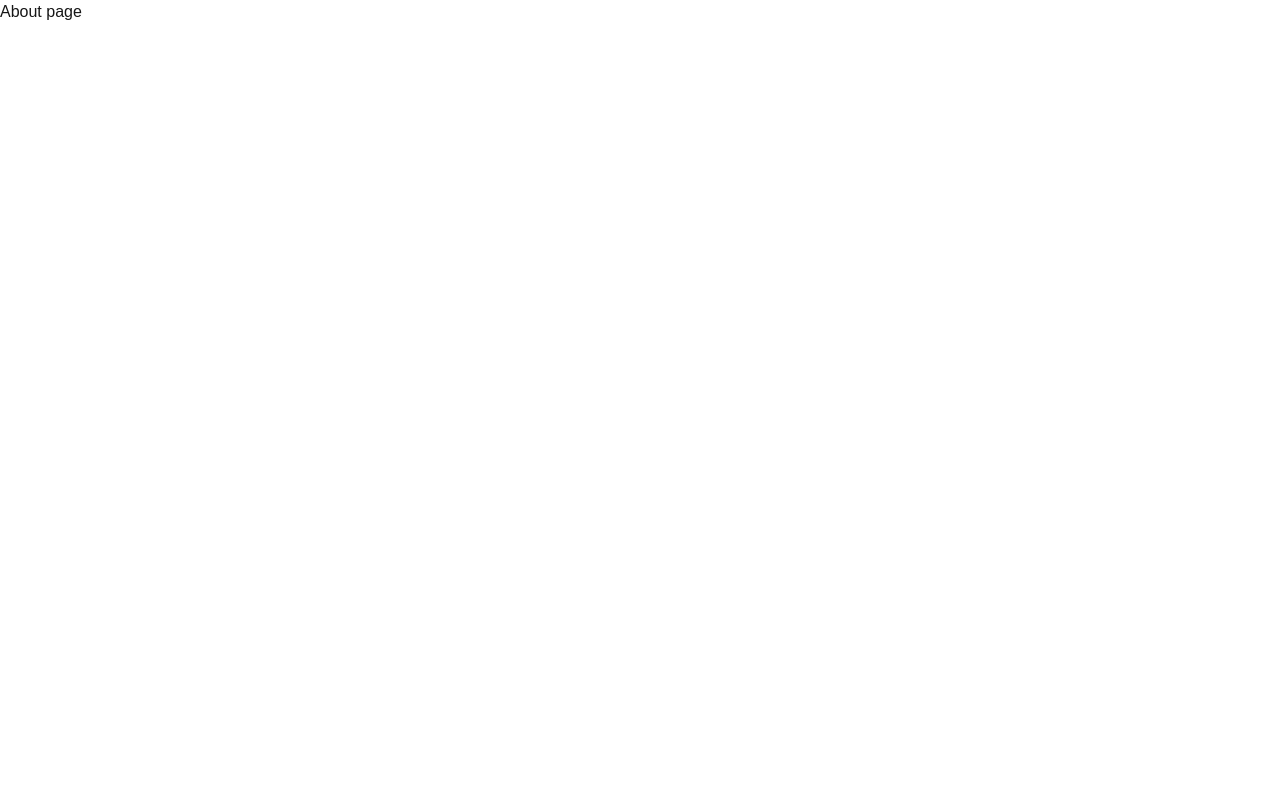
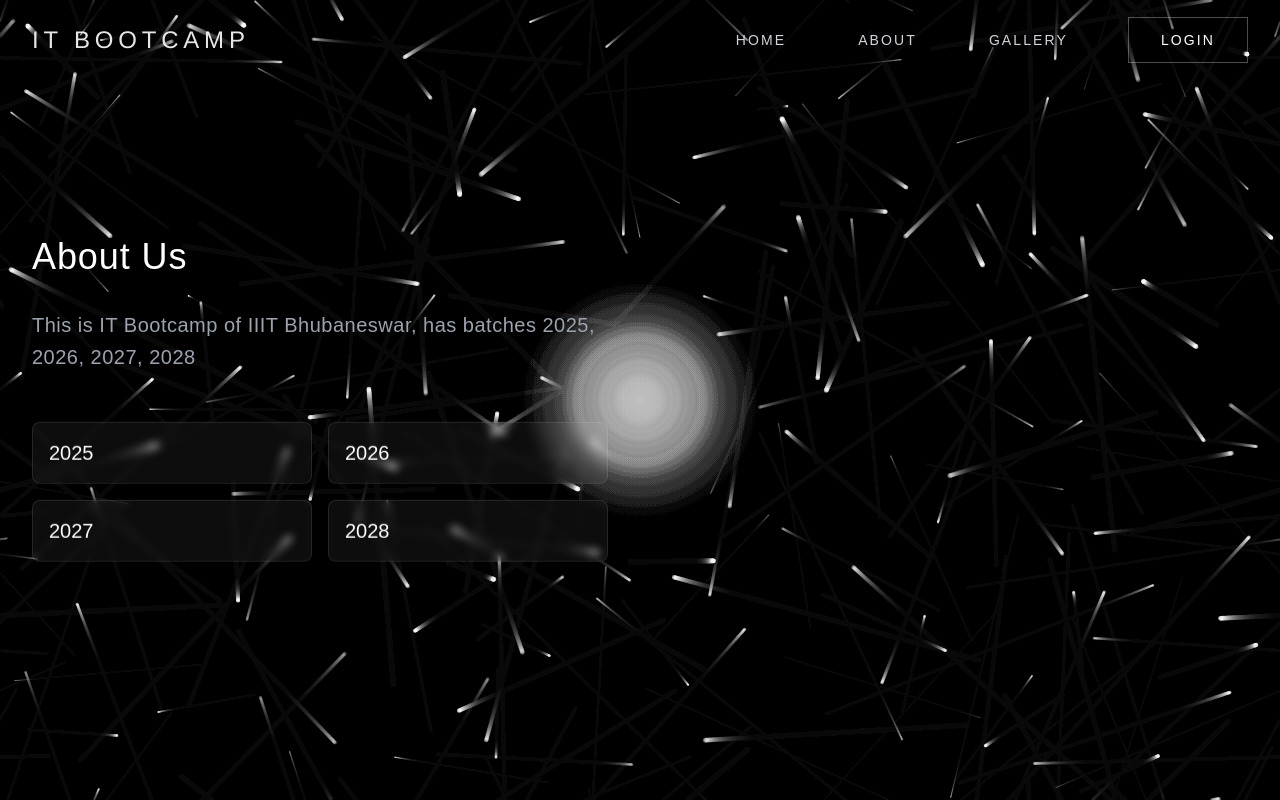
Before and after one commit to ujsquared/it-bootcamp, a Next.js app: page /about in a window 1280 px wide. Built offline with nearby package versions, Linux system fonts and the light colour scheme.

Commit message:
about page changes

```diff
--- a/app/about/page.tsx
+++ b/app/about/page.tsx
@@ -1,9 +1,59 @@
-import React from 'react'
+'use client';
+import Link from "next/link";
+import ParticleBackground from "../components/ParticleBackground";
 
-const page = () => {
+export default function About() {
   return (
-    <div>About page</div>
-  )
+    <>
+      <ParticleBackground />
+      {/* Navigation */}
+      <nav className="fixed w-full z-10 bg-transparent">
+        <div className="max-w-7xl mx-auto px-4 sm:px-6 lg:px-8">
+          <div className="flex justify-between h-20 items-center">
+            <div className="flex-shrink-0">
+              <h1 className="text-2xl tracking-[0.2em] text-white opacity-90" style={{ fontFamily: 'Helvetica Neue, sans-serif' }}>
+                IT BOOTCAMP
+              </h1>
+            </div>
+            <div className="hidden md:block">
+              <div className="ml-10 flex items-center space-x-12">
+                <Link href="/" className="text-gray-300 hover:text-white px-3 py-2 tracking-[0.15em] text-sm transition-colors">HOME</Link>
+                <Link href="/about" className="text-gray-300 hover:text-white px-3 py-2 tracking-[0.15em] text-sm transition-colors">ABOUT</Link>
+                <Link href="/gallery" className="text-gray-300 hover:text-white px-3 py-2 tracking-[0.15em] text-sm transition-colors">GALLERY</Link>
+                <Link href="/login" className="border border-white/30 text-white px-8 py-3 tracking-[0.15em] text-sm hover:bg-white/10 transition-colors">LOGIN</Link>
+              </div>
+            </div>
+          </div>
+        </div>
+      </nav>
+
+      {/* About Section */}
+      <div className="relative min-h-screen flex items-center">
+        <div className="max-w-7xl mx-auto px-4 sm:px-6 lg:px-8 relative">
+          <div className="grid grid-cols-2 gap-16 items-center">
+            {/* Left side text */}
+            <div className="animate-float">
+              <h2 className="text-4xl font-light text-white mb-8 tracking-wide">
+                About Us
+              </h2>
+              <p className="text-xl text-gray-400 leading-relaxed tracking-wide font-light">
+                This is IT Bootcamp of IIIT Bhubaneswar, has batches 2025, 2026, 2027, 2028
+              </p>
+              <div className="mt-12 grid grid-cols-2 gap-4">
+                {[2025, 2026, 2027, 2028].map((year) => (
+                  <div key={year}
+                    className="border border-white/10 rounded-lg p-4 backdrop-blur-sm bg-white/5 hover:bg-white/10 transition-all duration-300 transform hover:-translate-y-1">
+                    <span className="text-white text-xl font-light">{year}</span>
+                  </div>
+                ))}
+              </div>
+            </div>
+
+            {/* Right side empty for particles */}
+            <div className="h-full"></div>
+          </div>
+        </div>
+      </div>
+    </>
+  );
 }
-
-export default page
--- /dev/null
+++ b/app/components/CircularText.tsx
@@ -0,0 +1,68 @@
+'use client';
+import { useEffect, useRef } from 'react';
+
+interface CircularTextProps {
+    text: string;
+    radius: number;
+}
+
+export default function CircularText({ text, radius }: CircularTextProps) {
+    const canvasRef = useRef<HTMLCanvasElement>(null);
+
+    useEffect(() => {
+        const canvas = canvasRef.current;
+        if (!canvas) return;
+
+        const ctx = canvas.getContext('2d');
+        if (!ctx) return;
+
+        let angle = 0;
+        let currentCharIndex = 0;
+        const characters = text.split('');
+        const angleIncrement = (Math.PI * 2) / (characters.length * 2);
+
+        const animate = () => {
+            ctx.clearRect(0, 0, canvas.width, canvas.height);
+
+            // Draw each character
+            for (let i = 0; i <= currentCharIndex; i++) {
+                const charAngle = -Math.PI / 2 + (i * angleIncrement) + angle;
+                const x = canvas.width / 2 + Math.cos(charAngle) * radius;
+                const y = canvas.height / 2 + Math.sin(charAngle) * radius;
+
+                ctx.font = '16px Helvetica Neue';
+                ctx.fillStyle = 'rgba(255, 255, 255, 0.8)';
+                ctx.textAlign = 'center';
+                ctx.textBaseline = 'middle';
+
+                // Rotate each character to follow the circle
+                ctx.save();
+                ctx.translate(x, y);
+                ctx.rotate(charAngle + Math.PI / 2);
+                ctx.fillText(characters[i], 0, 0);
+                ctx.restore();
+            }
+
+            // Increment angle for rotation
+            angle += 0.005;
+
+            // Add new character every few frames
+            if (currentCharIndex < characters.length - 1) {
+                currentCharIndex += 0.1;
+            }
+
+            requestAnimationFrame(animate);
+        };
+
+        canvas.width = radius * 3;
+        canvas.height = radius * 3;
+        animate();
+    }, [text, radius]);
+
+    return (
+        <canvas
+            ref={canvasRef}
+            className="absolute top-1/2 left-1/2 -translate-x-1/2 -translate-y-1/2 z-0"
+        />
+    );
+}
--- a/app/globals.css
+++ b/app/globals.css
@@ -14,6 +14,24 @@
 
 .animate-loadingBar {
   animation: loadingBar 1.5s ease-in-out forwards;
+}
+
+@keyframes float {
+  0% {
+    transform: translateY(0px);
+  }
+
+  50% {
+    transform: translateY(-20px);
+  }
+
+  100% {
+    transform: translateY(0px);
+  }
+}
+
+.animate-float {
+  animation: float 6s ease-in-out infinite;
 }
 
 :root {
--- a/app/page.tsx
+++ b/app/page.tsx
@@ -22,6 +22,7 @@ export default function Home() {
               <div className="ml-10 flex items-center space-x-12">
                 <Link href="/" className="text-gray-300 hover:text-white px-3 py-2 tracking-[0.15em] text-sm transition-colors">HOME</Link>
                 <Link href="/about" className="text-gray-300 hover:text-white px-3 py-2 tracking-[0.15em] text-sm transition-colors">ABOUT</Link>
+                <Link href="/gallery" className="text-gray-300 hover:text-white px-3 py-2 tracking-[0.15em] text-sm transition-colors">GALLERY</Link>
                 <Link href="/login" className="border border-white/30 text-white px-8 py-3 tracking-[0.15em] text-sm hover:bg-white/10 transition-colors">LOGIN</Link>
               </div>
             </div>
@@ -29,24 +30,11 @@ export default function Home() {
         </div>
       </nav>
 
-      {/* Hero Section */}
+      {/* Hero Section - Empty for particles */}
       <div className="relative min-h-screen flex items-center">
         <div className="max-w-7xl mx-auto px-4 sm:px-6 lg:px-8 relative">
           <div className="text-center">
-            <h1 className="text-6xl sm:text-7xl md:text-8xl tracking-tight leading-none text-white opacity-90"
-              style={{ fontFamily: 'Helvetica Neue, sans-serif' }}>
-              <span className="block font-light">Future of</span>
-              <span className="block font-light mt-4">Technology</span>
-            </h1>
-            <div className="w-24 h-[1px] bg-white/30 mx-auto my-12"></div>
-            <p className="text-xl tracking-wide text-gray-400 max-w-2xl mx-auto font-light leading-relaxed">
-              Experience the next generation of tech education
-            </p>
-            <div className="mt-12">
-              <button className="border border-white/30 text-white px-12 py-4 tracking-[0.15em] text-sm hover:bg-white/10 transition-colors">
-                EXPLORE
-              </button>
-            </div>
+            {/* Removed all text content to keep only particles visible */}
           </div>
         </div>
       </div>
```
